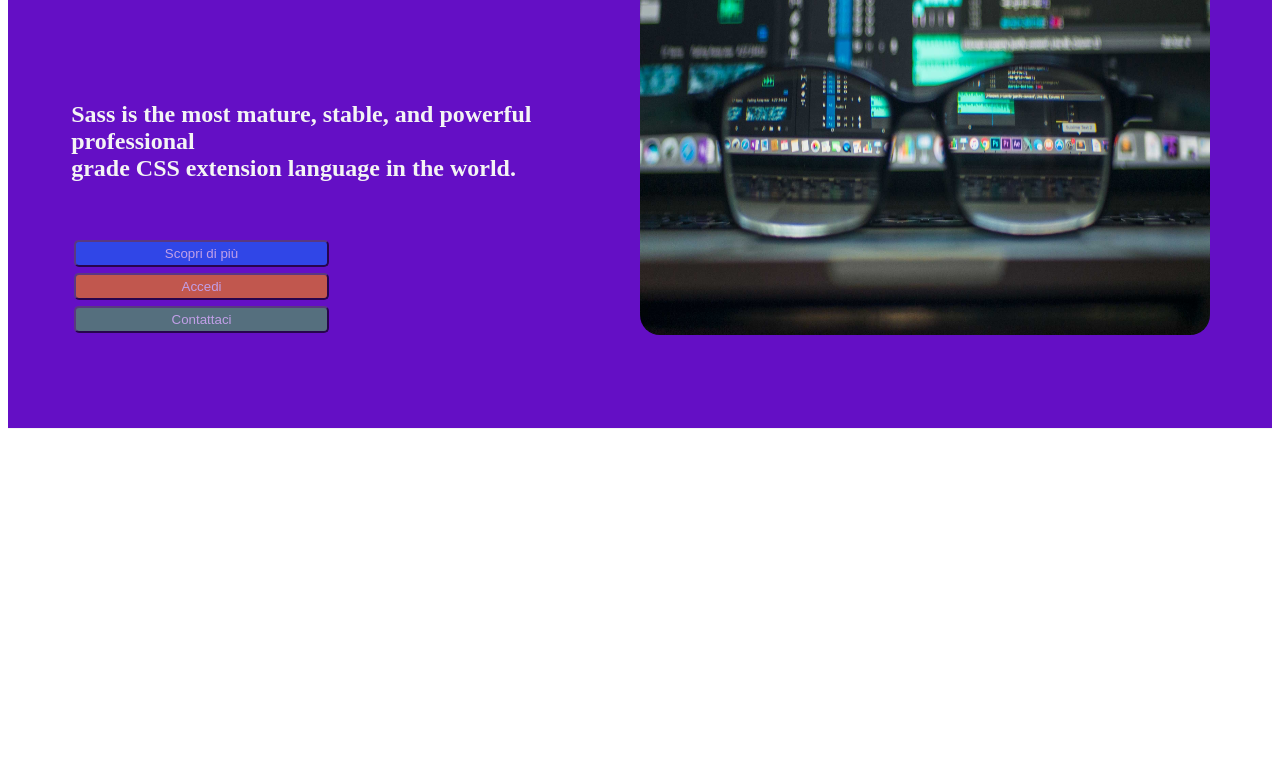
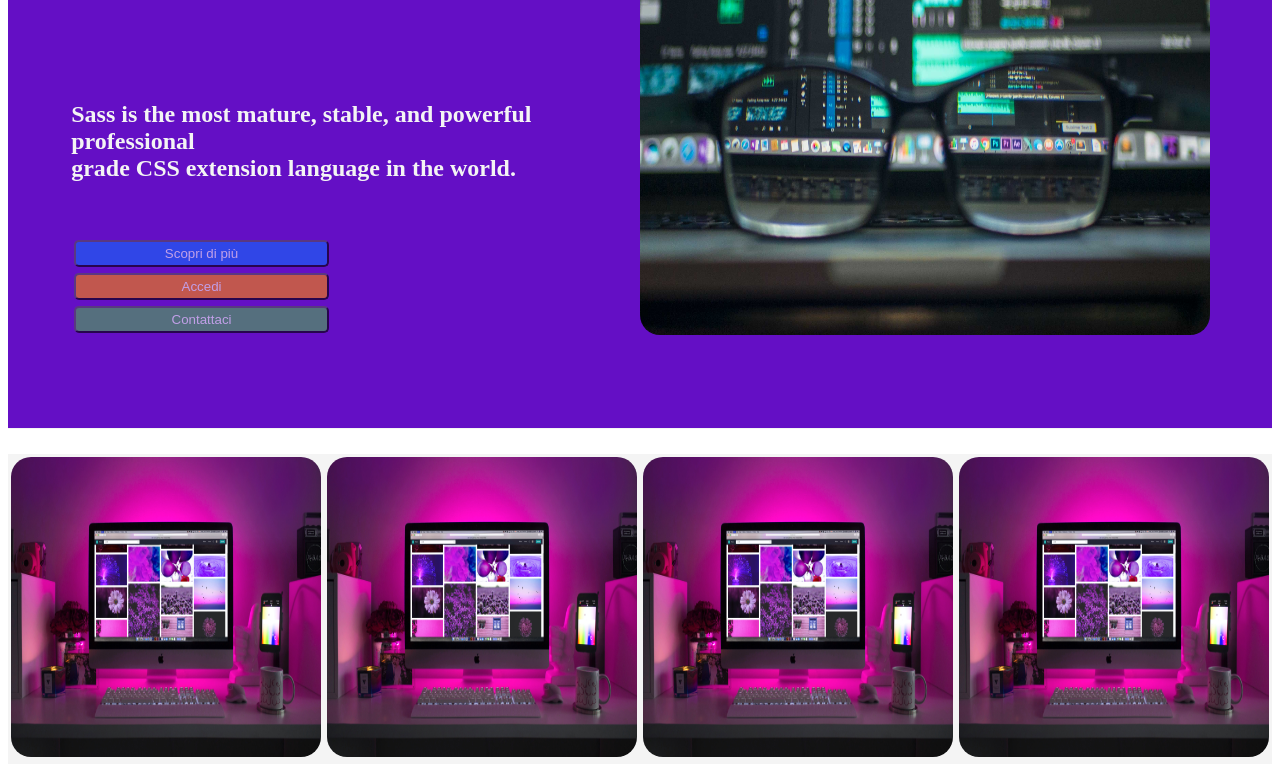
Before and after one commit to Caterina87/U2-W2-D3-SASS_2_08, a plain HTML site: page index.html in a window 1280 px wide. Shown: the part 508-1280 px from the top of the page. Before the commit the page ends 945 px from the top, so only its background shows below. Drawn offline with Linux system fonts and the light colour scheme.

Commit message:
add changes

```diff
--- /dev/null
+++ b/_resets.scss
@@ -0,0 +1,3 @@
+body {
+  margin: $m-0;
+}
--- a/index.html
+++ b/index.html
@@ -36,5 +36,11 @@
         <img src="./assets/pexels-kevin-ku-577585.jpg" alt="developer" />
       </div>
     </div>
+    <div class="griglia">
+      <div><img src="./assets/pexels-designecologist-1779487.jpg" alt="pc" /></div>
+      <div><img src="./assets/pexels-designecologist-1779487.jpg" alt="pc" /></div>
+      <div><img src="./assets/pexels-designecologist-1779487.jpg" alt="pc" /></div>
+      <div><img src="./assets/pexels-designecologist-1779487.jpg" alt="pc" /></div>
+    </div>
   </body>
 </html>
--- a/style.scss
+++ b/style.scss
@@ -66,6 +66,7 @@
   margin: 0.5%;
   opacity: 0.6;
   transition: 0.3s;
+  cursor: pointer;
 }
 
 .btn1:hover {
@@ -93,3 +94,19 @@
   height: 700px;
   overflow: hidden;
 }
+
+.griglia {
+  display: flex;
+  background-color: #f4f4f4;
+  width: 100%;
+  margin-top: 2%;
+}
+.griglia div {
+  margin: 3px;
+}
+
+.griglia div img {
+  width: 100%;
+  height: 300px;
+  border-radius: 20px;
+}
```
Also changed, not shown: dist/css/style.min.css, style.css, 2 other files.
